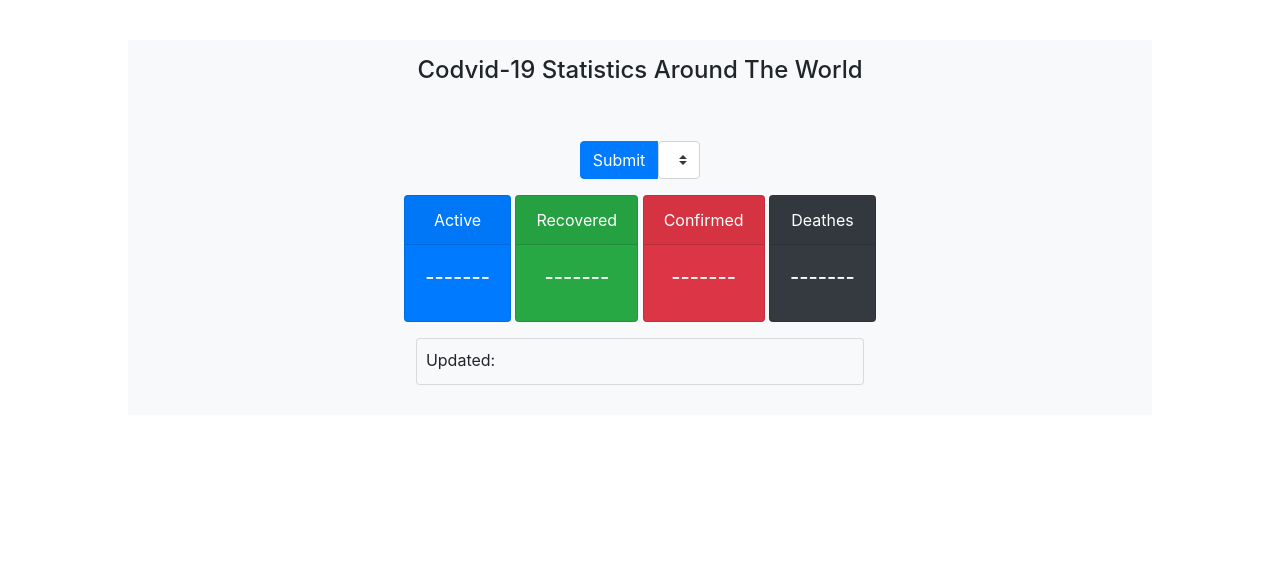
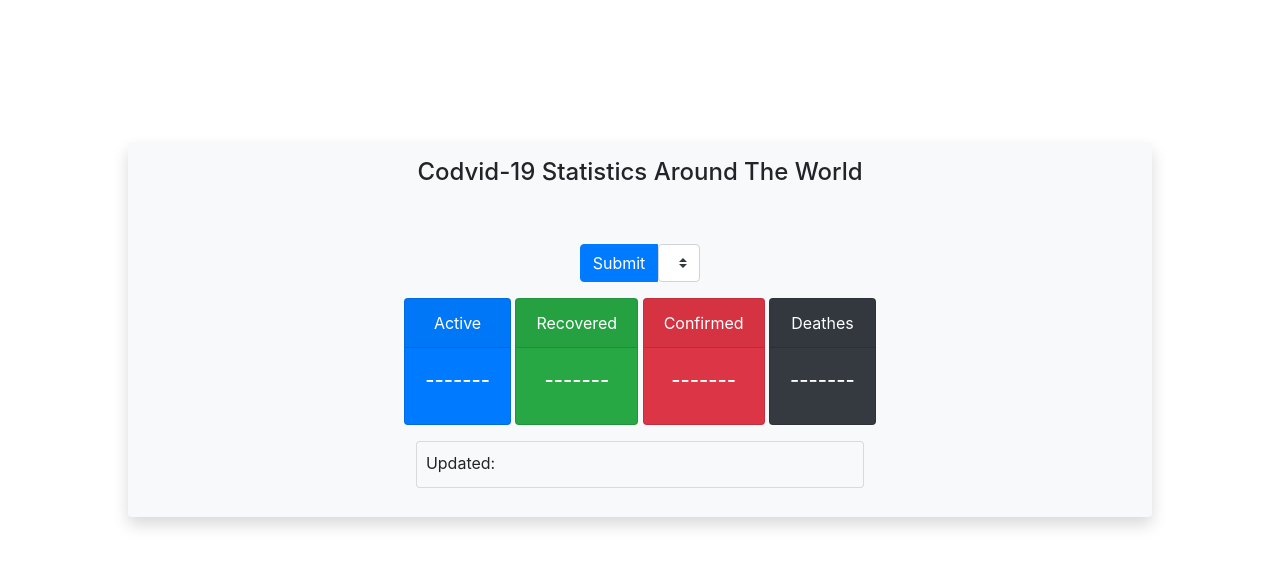
Before and after one commit to aeprogress/covid19API, a plain HTML site: page index.html in a window 1280 px wide. Shown: the part 114-680 px from the top of the page. Drawn offline with nearby package versions, Linux system fonts and the light colour scheme; no server answers.

Commit message:
Add shadow

```diff
--- a/index.html
+++ b/index.html
@@ -8,7 +8,7 @@
     <title>COVID-19 API</title>
 </head>
 <body>
-    <div class="container pt-3 bg-light" style="text-align: center; padding: 2% 3%; width: 80%; margin: 12% auto;">
+    <div class="container pt-3 bg-light shadow rounded" style="text-align: center; padding: 2% 3%; width: 80%; margin: 20% auto;">
         <h4 style="margin-bottom: 6%;">Codvid-19 Statistics Around The World</h4>
         <div class="input-group mb-3" >
             <div class="input-group-prepend" style="margin: 0 auto;">
```
